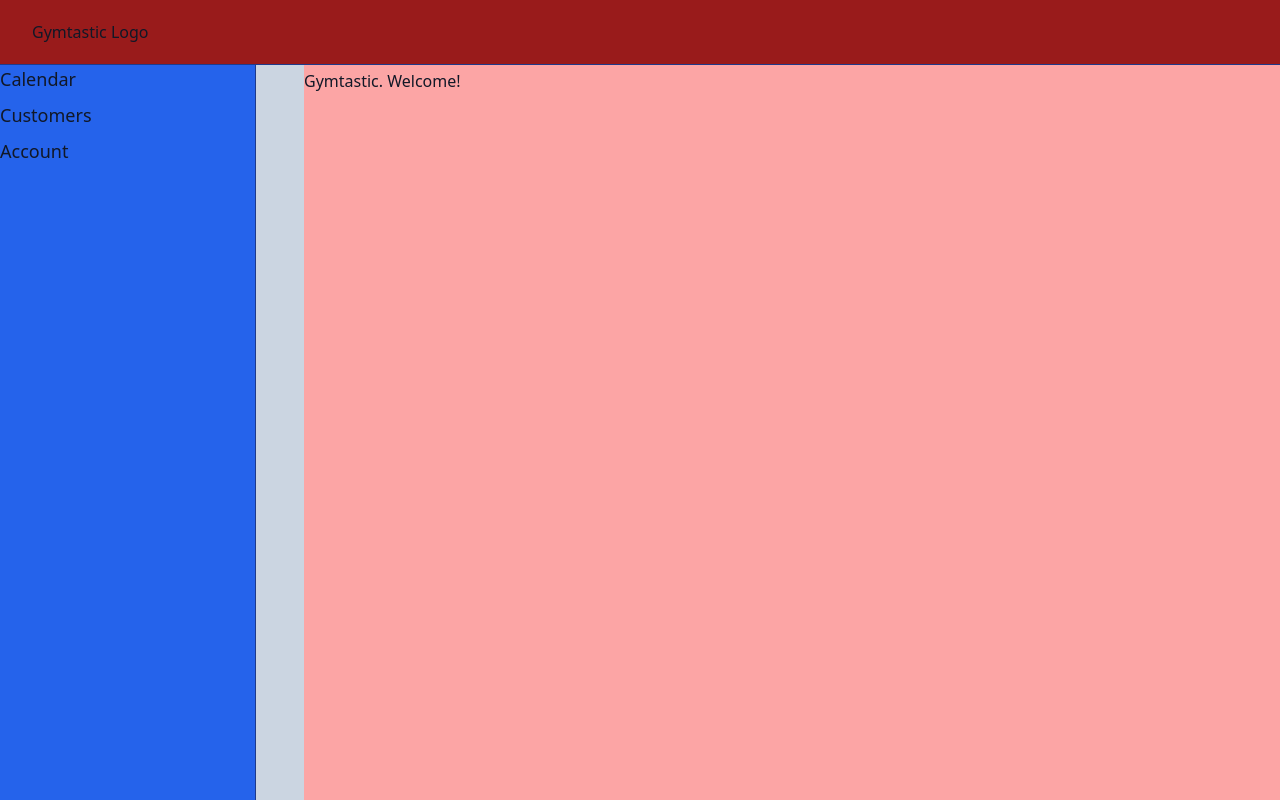
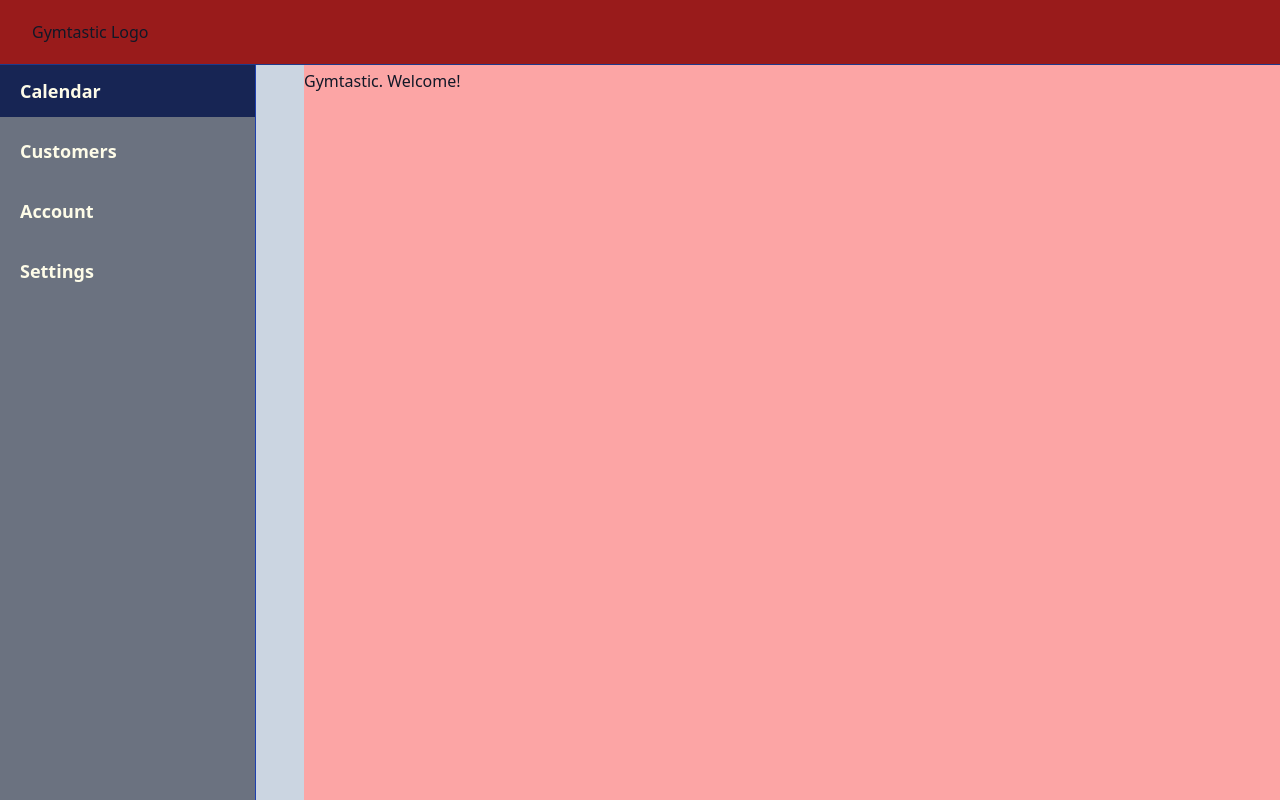
Before and after one commit to Zaklina-Radenkovic/gymtastic-app, a Next.js app: page / in a window 1280 px wide. Built offline with nearby package versions, Linux system fonts and the light colour scheme.

Commit message:
linking pages

```diff
--- a/app/account/_components/SideNavigation.tsx
+++ b/app/account/_components/SideNavigation.tsx
@@ -1,10 +1,57 @@
+"use client";
+import Link from "next/link";
+import { usePathname } from "next/navigation";
+
+const navLinks = [
+  {
+    href: "/",
+    title: "Calendar",
+  },
+  {
+    href: "/customers",
+    title: "Customers",
+  },
+  {
+    href: "/account",
+    title: "Account",
+  },
+  {
+    href: "/settings",
+    title: "Settings",
+  },
+];
+
 function SideNavigation() {
+  const pathname = usePathname();
+  console.log(pathname);
+
   return (
-    <nav className="border-r border-blue-900 bg-blue-600">
+    <nav className="border-r border-blue-800 bg-gray-500">
       <ul className="flex flex-col gap-2 h-full text-lg">
-        <li>Calendar</li>
-        <li>Customers</li>
-        <li>Account</li>
+        {navLinks.map((link) => {
+          return (
+            <li
+              key={link.title}
+              className={`py-3 px-5 hover:bg-blue-950 hover:text-yellow-100 transition-colors flex items-center gap-4 font-semibold text-yellow-50 ${
+                pathname === link.href ? "bg-blue-950" : ""
+              }`}
+            >
+              <Link href={link.href}>{link.title}</Link>
+            </li>
+          );
+        })}
+        {/* <li>
+          <Link href="/">Calendar</Link>
+        </li>
+        <li>
+          <Link href="/customers">Customers</Link>
+        </li>
+        <li>
+          <Link href="/account">Account</Link>
+        </li>
+        <li>
+          <Link href="/settings">Settings</Link>
+        </li> */}
       </ul>
     </nav>
   );
```
